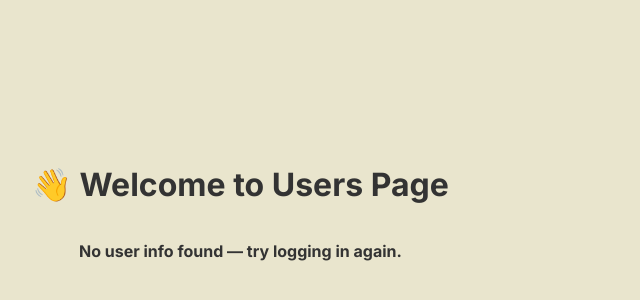
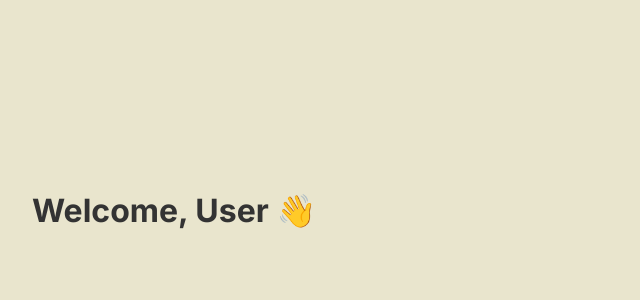
Before and after one commit to dayadevstudio/apple-sso, a Next.js app: page /users in a window 1280 px wide. Shown: the part 222-522 px from the top of the page, without its empty margins (0-640 px from the left). Built offline with nearby package versions, Linux system fonts and the light colour scheme.

Commit message:
Update route.ts

```diff
--- a/app/api/auth/callback/route.ts
+++ b/app/api/auth/callback/route.ts
@@ -24,7 +24,7 @@ export async function POST(req: Request) {
     if (parsedUser?.name?.firstName)
       redirectUrl.searchParams.set("name", `${parsedUser.name.firstName} ${parsedUser.name.lastName || ""}`);
 
-    return NextResponse.redirect(redirectUrl.toString());
+    return NextResponse.redirect(redirectUrl, { status: 303 });
   } catch (err) {
     console.error("Apple callback error:", err);
     return NextResponse.json({ error: "Callback failed" }, { status: 500 });
--- a/app/users/page.tsx
+++ b/app/users/page.tsx
@@ -3,30 +3,24 @@
 import { Suspense } from "react";
 import { useSearchParams } from "next/navigation";
 
+export const dynamic = "force-dynamic";
+
 function UsersContent() {
   const searchParams = useSearchParams();
+  const name = searchParams.get("name");
   const email = searchParams.get("email");
-  const name = searchParams.get("name");
 
   return (
     <div className="flex flex-col items-center justify-center min-h-screen p-8">
-      <h1 className="text-3xl font-bold mb-4">👋 Welcome to Users Page</h1>
-
-      {name || email ? (
-        <div className="bg-gray-100 p-6 rounded-xl shadow-md text-center">
-          {name && <p className="text-xl">Hello, {name}!</p>}
-          {email && <p className="text-gray-600 mt-2">{email}</p>}
-        </div>
-      ) : (
-        <p className="text-gray-500">No user info found — try logging in again.</p>
-      )}
+      <h1 className="text-3xl font-bold mb-4">Welcome, {name ?? "User"} 👋</h1>
+      {email && <p className="text-gray-600">Your email: {email}</p>}
     </div>
   );
 }
 
 export default function UsersPage() {
   return (
-    <Suspense fallback={<div className="p-8 text-center">Loading user info...</div>}>
+    <Suspense fallback={<p>Loading user info...</p>}>
       <UsersContent />
     </Suspense>
   );
```
